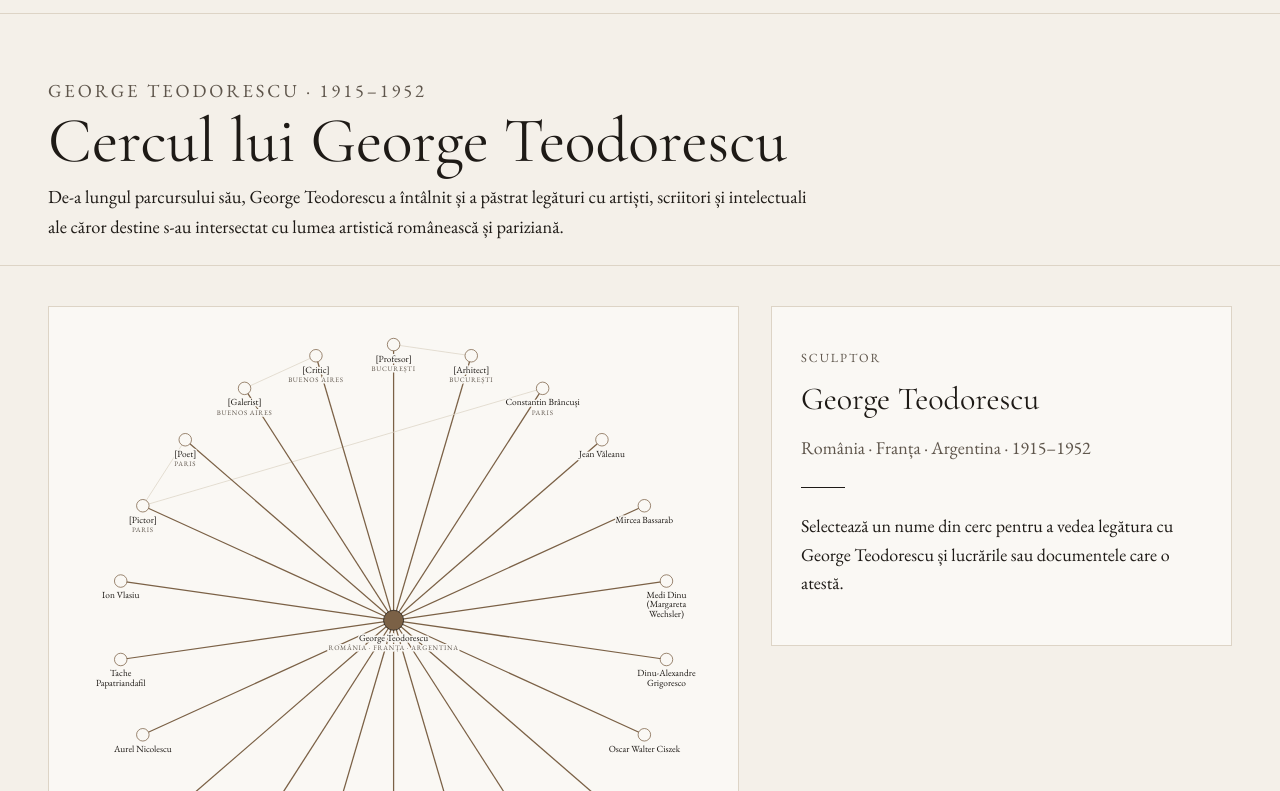
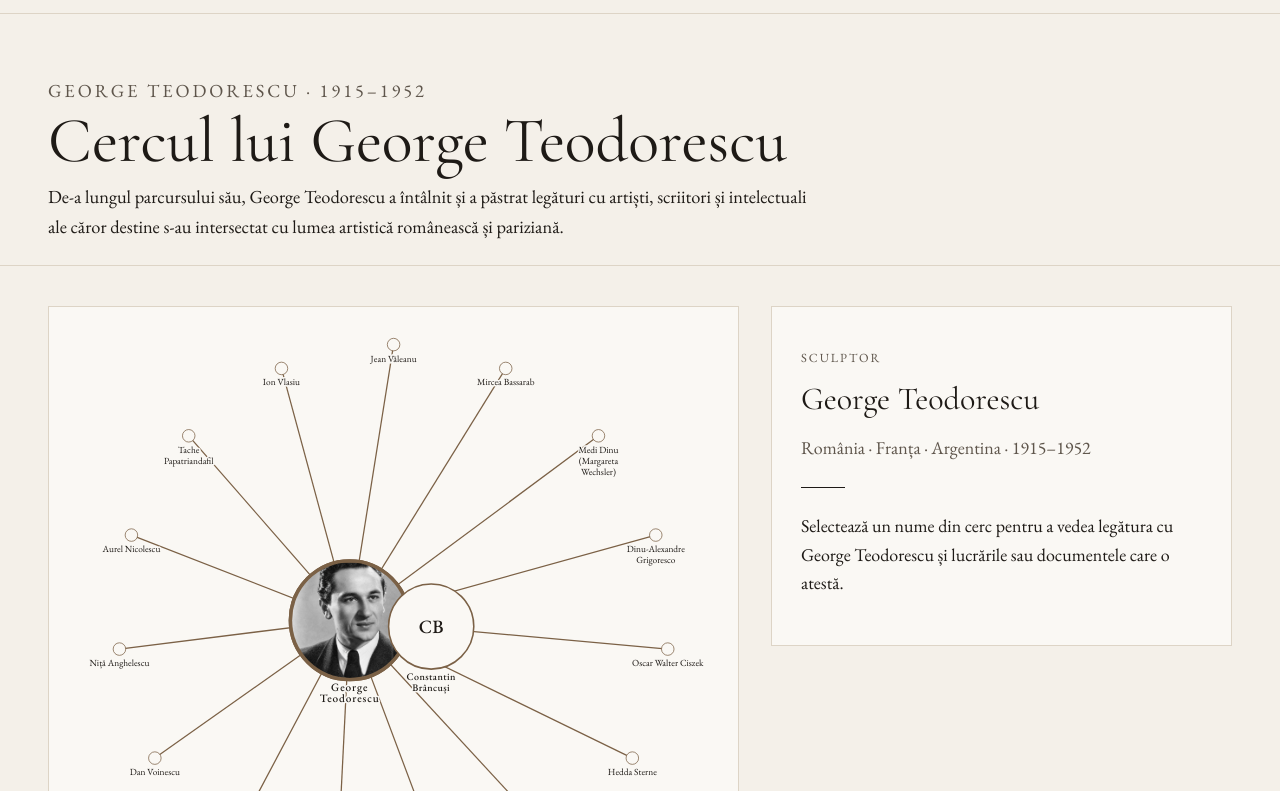
Before and after one commit to CrocoDealu/george-teodorescu-landing, a plain HTML site: page circle.html in a window 1280 px wide. Shown: the part 161-952 px from the top of the page. Drawn offline with nearby package versions, Linux system fonts and the light colour scheme.

Commit message:
Aranjează cercul în jurul lui George și Brâncuși

```diff
--- a/css/style.css
+++ b/css/style.css
@@ -156,7 +156,13 @@ a.card:hover { border-color: var(--accent); }
 .graph line.on { stroke: var(--accent); stroke-width: 2; }
 .graph .node { cursor: pointer; }
 .graph .node circle { fill: var(--card); stroke: var(--accent); stroke-width: 1.2; }
-.graph .node.center circle { fill: var(--ink); stroke: var(--ink); }
+.graph .node.center circle { fill: var(--ink); stroke: var(--accent); stroke-width: 3; }
+.graph .node.center circle.portrait-frame { fill: none; }
+.graph .node.companion circle { fill: var(--card); stroke: var(--accent); stroke-width: 2.5; }
+.graph .node .monogram { font-size: 30px; font-weight: 500; fill: var(--ink); stroke: none; }
+.graph .node .central-label { font-size: 18px; font-weight: 500; letter-spacing: .08em; }
+.graph .node .companion-label { font-size: 16px; font-weight: 500; letter-spacing: .04em; }
+.graph .node .portrait { pointer-events: none; }
 .graph .node.on circle, .graph .node:hover circle, .graph .node:focus circle { fill: var(--accent); }
 .graph .node:focus { outline: none; }
 .graph text { font-family: var(--body); font-size: 15px; fill: var(--ink); text-anchor: middle; pointer-events: none; paint-order: stroke; stroke: var(--card); stroke-width: 5px; }
--- a/js/app.js
+++ b/js/app.js
@@ -54,12 +54,13 @@ if (archive) {
 const svg = document.querySelector(".graph svg");
 if (svg) {
   const W = 1100, H = 1000, R = 440;
+  const brancusi = PEOPLE.find(p => p.id === "brancusi");
   const others = PEOPLE.filter(p => p.id !== "george");
-  const pos = { george: [W / 2, H / 2] };
-  // ponytail: fixed ring layout in data.js order (grouped by place: Bucharest, Paris, Buenos Aires).
-  // Switch to a force layout (d3-force) if the circle grows past ~25 people.
-  others.forEach((p, n) => {
-    const a = (n / others.length) * 2 * Math.PI - Math.PI / 2;
+  const ring = others.filter(p => p.id !== "brancusi");
+  const pos = { george: [480, 500], brancusi: [610, 510] };
+  // Keep George and Brâncuși together in the center; named people sit around them.
+  ring.forEach((p, n) => {
+    const a = (n / ring.length) * 2 * Math.PI - Math.PI / 2;
     pos[p.id] = [W / 2 + R * Math.cos(a), H / 2 + R * Math.sin(a)];
   });
 
@@ -77,17 +78,21 @@ if (svg) {
     return lines;
   };
   const node = p => {
-    const [x, y] = pos[p.id], r = p.id === "george" ? 16 : 10;
-    const lines = wrapName(p.name);
+    const [x, y] = pos[p.id];
+    const george = p.id === "george", companion = p.id === "brancusi";
+    const r = george ? 96 : companion ? 68 : 10;
+    const lines = george ? ["George", "Teodorescu"] : companion ? ["Constantin", "Brâncuși"] : wrapName(p.name);
     const labelY = y + r + 17;
-    return `<g class="node${p.id === "george" ? " center" : ""}" data-id="${p.id}" tabindex="0" role="button" aria-label="${p.name}">
-      <circle cx="${x}" cy="${y}" r="${r}"/>
-      <text x="${x}" y="${labelY}">${lines.map((line, n) => `<tspan x="${x}" dy="${n ? 15 : 0}">${line}</tspan>`).join("")}</text>
-      ${p.place ? `<text class="sub" x="${x}" y="${labelY + lines.length * 15}">${p.place}</text>` : ""}
+    const picture = george ? `<image class="portrait" href="assets/img/george-teodorescu.jpg" x="${x - r + 4}" y="${y - r + 4}" width="${(r - 4) * 2}" height="${(r - 4) * 2}" preserveAspectRatio="xMidYMid slice" clip-path="url(#george-portrait)"/>` : "";
+    const monogram = companion ? `<text class="monogram" x="${x}" y="${y + 11}">CB</text>` : "";
+    return `<g class="node${george ? " center" : companion ? " companion" : ""}" data-id="${p.id}" tabindex="0" role="button" aria-label="${p.name}">
+      ${george ? `<circle cx="${x}" cy="${y}" r="${r}"/>${picture}<circle class="portrait-frame" cx="${x}" cy="${y}" r="${r}"/>` : `<circle cx="${x}" cy="${y}" r="${r}"/>${monogram}`}
+      <text class="${george ? "central-label" : companion ? "companion-label" : ""}" x="${x}" y="${labelY}">${lines.map((line, n) => `<tspan x="${x}" dy="${n ? 18 : 0}">${line}</tspan>`).join("")}</text>
+      ${p.place && !george && !companion ? `<text class="sub" x="${x}" y="${labelY + lines.length * 15}">${p.place}</text>` : ""}
     </g>`;
   };
   svg.setAttribute("viewBox", `0 0 ${W} ${H}`);
-  svg.innerHTML = edges.map(line).join("") + PEOPLE.map(node).join("");
+  svg.innerHTML = `<defs><clipPath id="george-portrait"><circle cx="${pos.george[0]}" cy="${pos.george[1]}" r="${96 - 4}"/></clipPath></defs>` + edges.map(line).join("") + PEOPLE.map(node).join("");
 
   const panel = document.querySelector(".panel");
   const select = id => {
--- a/js/data.js
+++ b/js/data.js
@@ -8,18 +8,8 @@ const PEOPLE = [
     relation: "Selectează un nume din cerc pentru a vedea legătura cu George Teodorescu și lucrările sau documentele care o atestă.",
   },
   {
-    id: "teacher", name: "[Profesor]", role: "[Profesor de sculptură]", place: "București", years: "[18xx–19xx]",
-    relation: "[Text de completat: primul profesor la Școala de Arte Frumoase.]",
-    knows: ["architect"],
-  },
-  {
-    id: "architect", name: "[Arhitect]", role: "[Arhitect]", place: "București", years: "[19xx–19xx]",
-    relation: "[Text de completat: cum li s-au intersectat drumurile.]",
-  },
-  {
     id: "brancusi", name: "Constantin Brâncuși", role: "Sculptor", place: "Paris", years: "1876–1957",
     relation: "[Text de completat: cum s-au cunoscut și ce legături au avut.]",
-    knows: ["painter"],
   },
   ...[
     "Jean Văleanu",
@@ -45,24 +35,6 @@ const PEOPLE = [
     years: "",
     relation: "Detaliile legăturii cu George Teodorescu urmează să fie documentate.",
   })),
-  {
-    id: "painter", name: "[Pictor]", role: "[Pictor]", place: "Paris", years: "[19xx–19xx]",
-    relation: "[Text de completat: prieten din Montparnasse și corespondent constant.]",
-    knows: ["poet"],
-  },
-  {
-    id: "poet", name: "[Poet]", role: "[Poet, critic literar]", place: "Paris", years: "[19xx–19xx]",
-    relation: "[Text de completat: a scris textul pentru un catalog de expoziție.]",
-  },
-  {
-    id: "gallerist", name: "[Galerist]", role: "[Proprietar de galerie]", place: "Buenos Aires", years: "[19xx–19xx]",
-    relation: "[Text de completat: a organizat expoziția lui din Buenos Aires.]",
-    knows: ["critic"],
-  },
-  {
-    id: "critic", name: "[Critic]", role: "[Critic de artă]", place: "Buenos Aires", years: "[19xx–19xx]",
-    relation: "[Text de completat: a recenzat opera lui în presa argentiniană.]",
-  },
 ];
 
 // kind: "work" | "document". type drives the filters. added (YYYY-MM-DD) feeds "Recently added" on Home.
@@ -70,17 +42,17 @@ const ITEMS = [
   { id: "W-001", added: "2026-01-10", kind: "work", type: "Sculptură", title: "[Formă fără titlu]", date: "[cca 1938]", place: "Paris",
     text: "[Text de completat: material, dimensiuni și locul actual.]", people: ["brancusi"] },
   { id: "W-004", added: "2026-09-04", kind: "work", type: "Sculptură", title: "[Cap]", date: "[1949]", place: "Buenos Aires",
-    text: "[Text de completat: bronz.]", people: ["gallerist"] },
+    text: "[Text de completat: bronz.]", people: [] },
   { id: "D-001", added: "2026-10-12", kind: "document", type: "Scrisoare", title: "[Scrisoare către un prieten din Paris]", date: "[12 martie 1947]", place: "Paris",
-    text: "[Text de completat: două pagini scrise de mână, dintr-o colecție privată.]", people: ["painter"] },
+    text: "[Text de completat: două pagini scrise de mână, dintr-o colecție privată.]", people: [] },
   { id: "D-002", added: "2026-01-10", kind: "document", type: "Fotografie", title: "[În atelier]", date: "[cca 1939]", place: "Paris",
     text: "[Text de completat: fotografie pe hârtie cu gelatină și argint.]", people: ["brancusi"] },
   { id: "D-003", added: "2026-06-15", kind: "document", type: "Presă", title: "[Recenzie a unei expoziții]", date: "[1950]", place: "Buenos Aires",
-    text: "[Text de completat: decupaj dintr-un ziar.]", people: ["critic", "gallerist"] },
+    text: "[Text de completat: decupaj dintr-un ziar.]", people: [] },
   { id: "D-004", added: "2026-01-10", kind: "document", type: "Scrisoare", title: "[Prefața catalogului]", date: "[1946]", place: "Paris",
-    text: "[Text de completat: dactilogramă cu corecturi de mână.]", people: ["poet"] },
+    text: "[Text de completat: dactilogramă cu corecturi de mână.]", people: [] },
   { id: "D-005", added: "2026-01-10", kind: "document", type: "Fotografie", title: "[Fotografie de clasă]", date: "[1934]", place: "București",
-    text: "[Text de completat: Școala de Arte Frumoase.]", people: ["teacher"] },
+    text: "[Text de completat: Școala de Arte Frumoase.]", people: [] },
   { id: "D-006", added: "2026-11-23", kind: "document", type: "Fotografie", title: "George Teodorescu la 12 ani, alături de mama lui", date: "", place: "",
     text: "", image: "assets/img/george-teodorescu-with-mother.jpg", people: [] },
 ];
```
